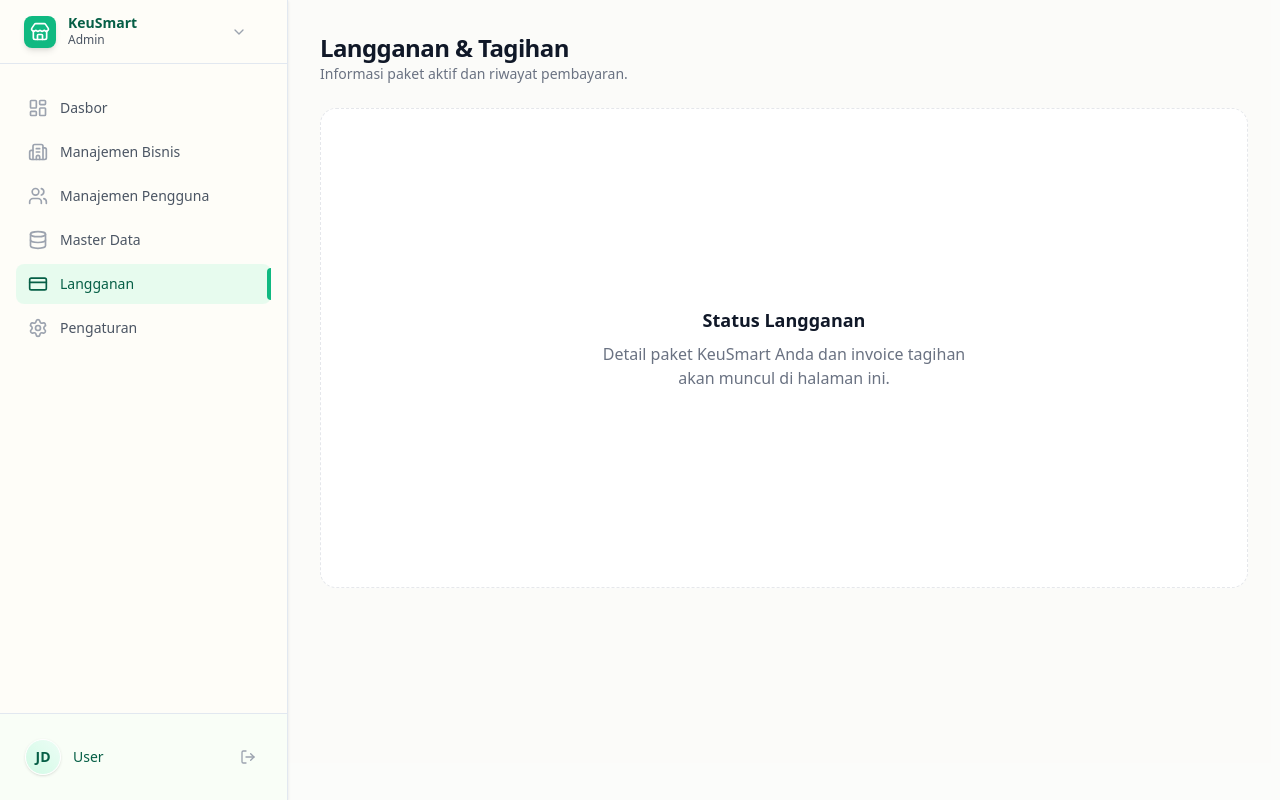
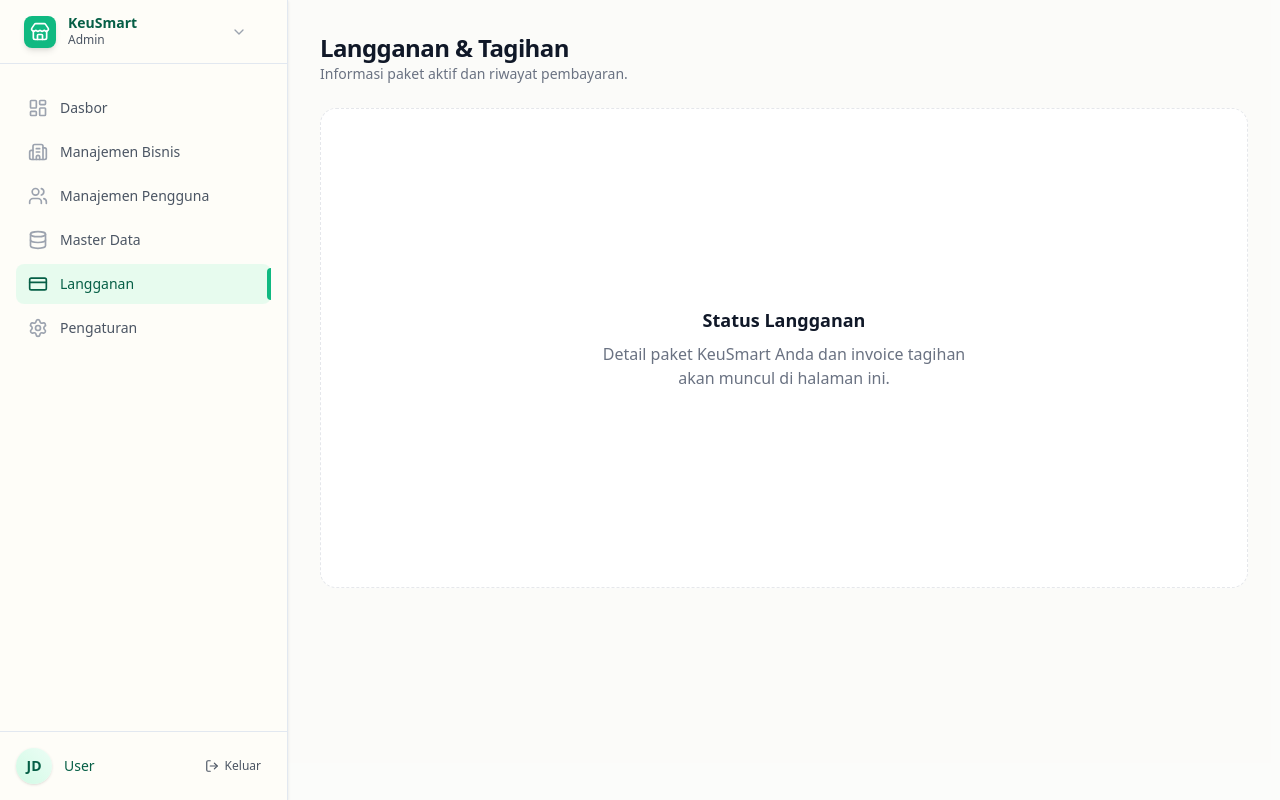
Before and after one commit to JaceJS/keusmart-web, a Next.js app: page /dashboard/billing in a window 1280 px wide. Built offline with nearby package versions, Linux system fonts and the light colour scheme.

Commit message:
refactor: remove refreshToken handling and update sidebar user profile and logout UI.

```diff
--- a/app/components/Sidebar.tsx
+++ b/app/components/Sidebar.tsx
@@ -60,7 +60,6 @@ export function Sidebar() {
 
   const confirmLogout = () => {
     Cookies.remove("accessToken");
-    Cookies.remove("refreshToken");
     Cookies.remove("tenantId");
     router.push("/login");
   };
@@ -135,9 +134,9 @@ export function Sidebar() {
         </nav>
 
         {/* Footer / User Profile */}
-        <div className="p-4 border-t border-border bg-secondary/30">
-          <div className="flex items-center gap-3 p-2 rounded-xl hover:bg-background hover:shadow-sm transition-all cursor-pointer border border-transparent hover:border-border">
-            <div className="w-9 h-9 rounded-full bg-gradient-to-tr from-primary-light to-secondary flex items-center justify-center text-primary-text font-semibold text-sm border border-white shadow-sm uppercase">
+        <div className="p-4 border-t border-border">
+          <div className="flex items-center gap-3">
+            <div className="w-9 h-9 rounded-full bg-gradient-to-tr from-primary-light to-secondary flex items-center justify-center text-primary-text font-semibold text-sm shadow-sm uppercase">
               {user?.name?.substring(0, 2) || "JD"}
             </div>
             <div className="flex-1 min-w-0">
@@ -150,9 +149,10 @@ export function Sidebar() {
             </div>
             <button
               onClick={() => setShowLogoutDialog(true)}
-              className="p-1.5 rounded-lg text-text-tertiary hover:text-red-500 hover:bg-red-50 transition-colors"
+              className="flex items-center gap-1.5 px-2.5 py-1.5 rounded-lg text-text-secondary text-xs font-medium hover:text-red-600 hover:bg-red-50 transition-colors"
             >
-              <LogOut className="w-4 h-4" />
+              <LogOut className="w-3.5 h-3.5" />
+              Keluar
             </button>
           </div>
         </div>
--- a/features/auth/hooks/useLogin.ts
+++ b/features/auth/hooks/useLogin.ts
@@ -19,7 +19,6 @@ export const useLogin = () => {
       const response: LoginResponse = await authService.login(data);
 
       Cookies.set("accessToken", response.tokens.accessToken, { expires: 1 }); // 1 day
-      Cookies.set("refreshToken", response.tokens.refreshToken, { expires: 7 }); // 7 days
 
       if (response.tenant?.id) {
         Cookies.set("tenantId", response.tenant.id, { expires: 7 });
--- a/features/auth/types/auth.types.ts
+++ b/features/auth/types/auth.types.ts
@@ -22,7 +22,6 @@ export interface TenantWithRole extends Tenant {
 
 export interface Token {
   accessToken: string;
-  refreshToken: string;
 }
 
 export interface LoginRequest {
```
